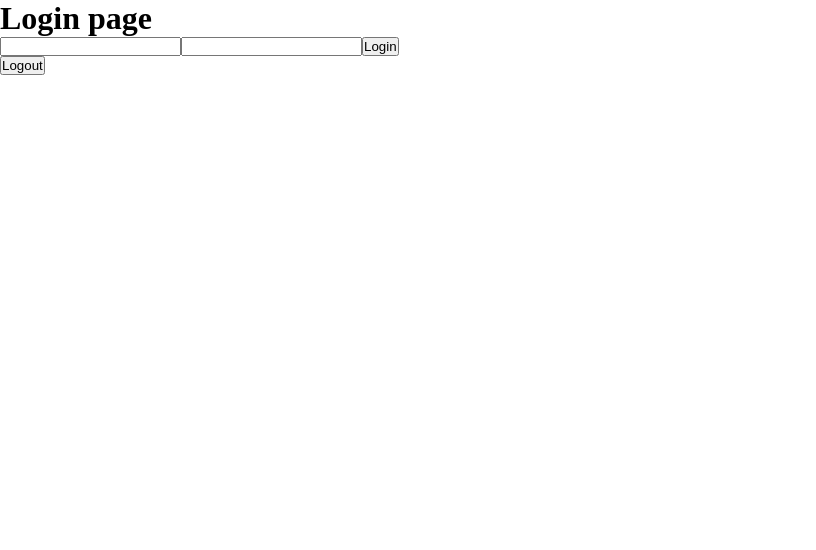
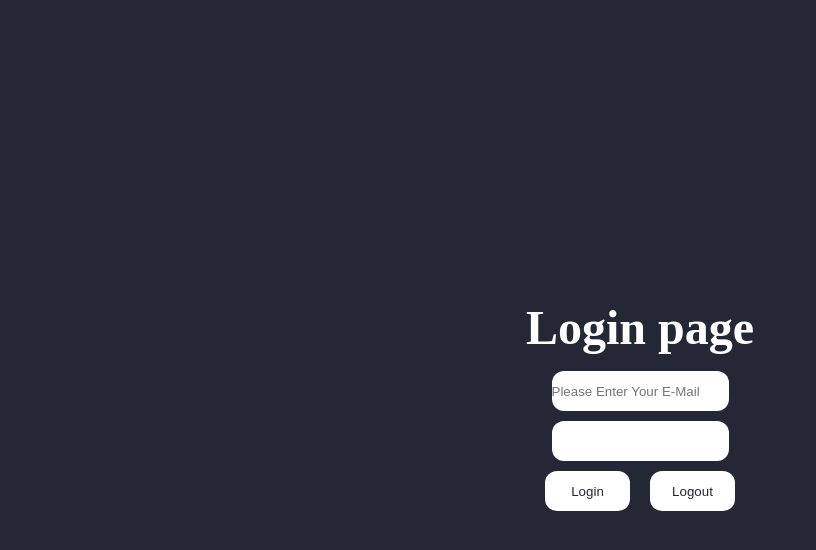
Before and after one commit to altugaltuner/food-order-altug, a React (Vite) app: page /login in a window 1280 px wide. Shown: the top 550 px of the page, without its empty margins (0-816 px from the left). Built offline with nearby package versions, Linux system fonts and the light colour scheme; no server answers.

Commit message:
routes are created

```diff
--- a/src/components/Navbar/Navbar.jsx
+++ b/src/components/Navbar/Navbar.jsx
@@ -1,22 +1,20 @@
-
-import React, { useState } from 'react'; // useState'i içe aktarın
+import React, { useState } from 'react';
+import { Link } from 'react-router-dom'; // Link komponentini import edin
 import './Navbar.scss';
 
 function Navbar() {
-
     const logoNav = "/src/assets/Logo.png";
-    // Seçili nav item'ın ID'sini tutacak state
     const [activeNavId, setActiveNavId] = useState(null);
 
     const navItems = [
-        { id: 'home-nav-id', href: '#Home.html', logo: "/src/assets/Home.png" },
-        { id: 'about-nav-id', href: '#Discount.html', logo: "/src/assets/Discount.png" },
-        { id: 'services-nav-id', href: '#Graph.html', logo: "/src/assets/Graph.png" },
-        // Diğer nav itemlarınızı bu şekilde ekleyebilirsiniz...
-        { id: 'contact-nav-id-message', href: '#Message.html', logo: "/src/assets/Message.png" },
-        { id: 'contact-nav-id-notification', href: '#Notification.html', logo: "/src/assets/Notification.png" },
-        { id: 'contact-nav-id-settings', href: '#Settings.html', logo: "/src/assets/Setting.png" },
-        { id: 'contact-nav-id-logout', href: '#Logout.html', logo: "/src/assets/Logout.png" },
+        { id: 'home-nav-id', to: '/homepage', logo: "/src/assets/Home.png" },
+        { id: 'about-nav-id', to: '/dashboard', logo: "/src/assets/Discount.png" },
+        { id: 'services-nav-id', to: '/settings', logo: "/src/assets/Graph.png" },
+        // Diğer nav itemlarınızı buraya ekleyin...
+        { id: 'contact-nav-id-message', to: '/homepage', logo: "/src/assets/Message.png" },
+        { id: 'contact-nav-id-notification', to: '/dashboard', logo: "/src/assets/Notification.png" },
+        { id: 'contact-nav-id-settings', to: '/settings', logo: "/src/assets/Setting.png" },
+        { id: 'contact-nav-id-logout', to: '/login', logo: "/src/assets/Logout.png" },
     ];
 
     const handleNavClick = (id) => {
@@ -24,29 +22,22 @@ function Navbar() {
     };
 
     return (
-
-
         <nav className='mainnet-logo-second'>
-
-            <li className='logo-nav'><img src={logoNav} alt="" /></li>
-
+            <li className='logo-nav'>
+                <Link to="/homepage"><img src={logoNav} alt="Site Logo" /></Link>
+            </li>
             {navItems.map(item => (
-                <li
-                    key={item.id}
-                    className="single-nav"
-                    id={item.id}
-                    onClick={() => handleNavClick(item.id)}>
-                    <div className={`parent-inner-container-for-nav ${activeNavId === item.id ? 'active' : ''}`}>
+                <li key={item.id} className="single-nav" id={item.id} onClick={() => handleNavClick(item.id)}>
+                    <Link to={item.to} className={`parent-inner-container-for-nav ${activeNavId === item.id ? 'active' : ''}`}>
                         <div className={`inner-container-for-nav ${activeNavId === item.id ? 'active' : ''}`}>
-                            <a href={item.href} className='a-logo-nav-photo' role="button" tabIndex="0">
+                            <a className='a-logo-nav-photo' role="button" tabIndex="0">
                                 <img src={item.logo} alt="" className='other-nav-logo' />
                             </a>
                         </div>
-                    </div>
+                    </Link>
                 </li>
             ))}
         </nav>
-
     );
 }
 
--- a/src/pages/LoginPage/LoginPage.jsx
+++ b/src/pages/LoginPage/LoginPage.jsx
@@ -37,19 +37,21 @@ function LoginPage() {
   }
 
   return (
-    <div>
-      <h1>Login page</h1>
-      <form onSubmit={(e) => handleUserLogin(e)}>
-        <input
+    <div className="login-main">
+      <div className="login-main-div">
+        <h1 className="login-h1">Login page</h1>
+        <form className="login-form" onSubmit={(e) => handleUserLogin(e)}>
+
+          <input className="login-email" placeholder="Please Enter Your E-Mail" onKeyUp={(e) => handleChange(e)} name="email" type="email" />
+          <input className="login-password"
             onKeyUp={(e) => handleChange(e)}
             name="password"
             type="password"
           />
-        <input onKeyUp={(e) => handleChange(e)} name="email" type="email" />
-        <input type="submit" value="Login" />
-      </form>
+          <div className="submits-of-login">
+            <input className="login-submit" type="submit" value="Login" />
 
-      <button
+            <button className="login-logout"
               onClick={() => {
                 signOut(auth);
                 console.log("clicked");
@@ -58,6 +60,11 @@ function LoginPage() {
               Logout
             </button>
           </div>
+        </form>
+
+
+      </div>
+    </div>
   );
 }
 
--- a/src/pages/LoginPage/LoginPage.scss
+++ b/src/pages/LoginPage/LoginPage.scss
@@ -0,0 +1,93 @@
+.login-main {
+    width: 100%;
+    height: 100vh;
+    display: flex;
+    flex-direction: column;
+    justify-content: center;
+    align-items: center;
+    text-align: center;
+    background-color: #242836;
+
+    .login-main-div {
+        width: 500px;
+        height: 200px;
+
+        .login-h1 {
+            color: #fff;
+            font-size: 3rem;
+            margin-bottom: 1rem;
+        }
+
+        .login-form {
+            display: flex;
+            flex-direction: column;
+            justify-content: center;
+            align-items: center;
+            gap: 10px;
+
+            .login-password {
+                height: 40px;
+                border: none;
+
+                border-radius: 12px
+            }
+
+            .login-email {
+                height: 40px;
+                border: none;
+
+                border-radius: 12px
+            }
+
+            .submits-of-login {
+                display: flex;
+                gap: 20px;
+
+
+                .login-submit {
+                    height: 40px;
+                    width: 85px;
+                    border: none;
+                    border-radius: 12px;
+                    cursor: pointer;
+                    color: #242836;
+                    background-color: #fff;
+
+                    &:hover {
+                        background-color: #dddddd;
+                        color: #242836;
+                    }
+
+                    &:active {
+                        background-color: #c2c2c2;
+                        color: #242836;
+                    }
+                }
+
+
+                .login-logout {
+                    height: 40px;
+                    width: 85px;
+                    border: none;
+                    border-radius: 12px;
+                    cursor: pointer;
+                    color: #242836;
+                    background-color: #fff;
+
+                    &:hover {
+                        background-color: #dddddd;
+                        color: #242836;
+                    }
+
+                    &:active {
+                        background-color: #c2c2c2;
+                        color: #242836;
+                    }
+                }
+            }
+
+        }
+
+
+    }
+}
```
Lines whose indentation alone changed are shown as unchanged.
